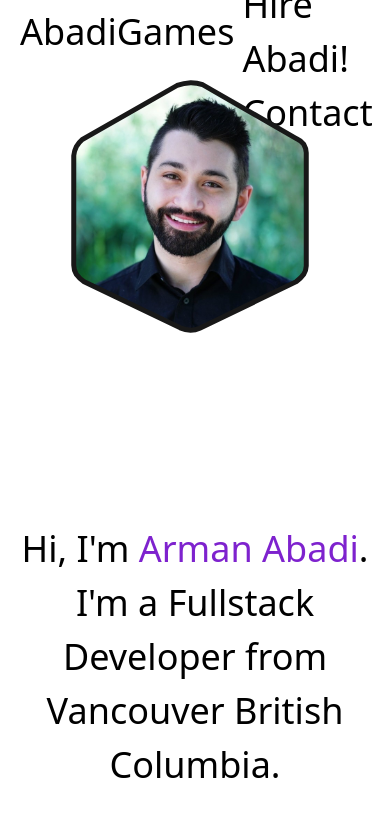
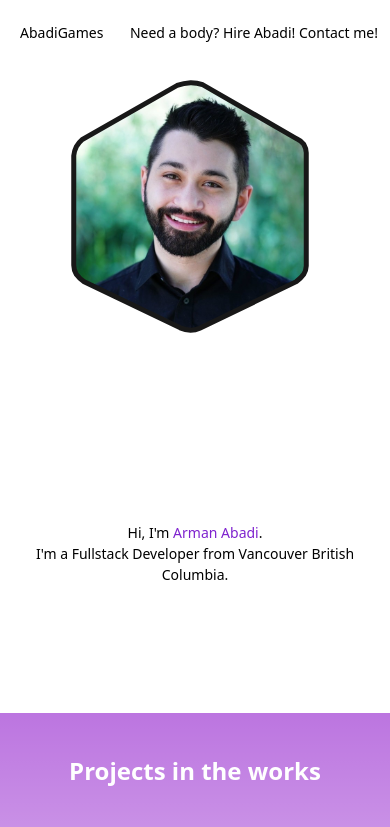
Before and after one commit to ArmanAbadi/AbadiGamesWebsite, a Next.js app: page / in a window 390 px wide. Shown: the top 827 px of the page. Built offline with nearby package versions, Linux system fonts and the light colour scheme.

Commit message:
fix pixel

```diff
--- a/app/globals.css
+++ b/app/globals.css
@@ -45,7 +45,7 @@ body {
     font-weight: 600
   }
   .font-extraboldTop {
-    font-size: 14;
+    font-size: 14px;
     font-weight: 400
   }
 }
@@ -63,7 +63,7 @@ body {
     font-weight: 600
   }
   .font-extraboldTop {
-    font-size: 14;
+    font-size: 14px;
     font-weight: 400
   }
 }
```
